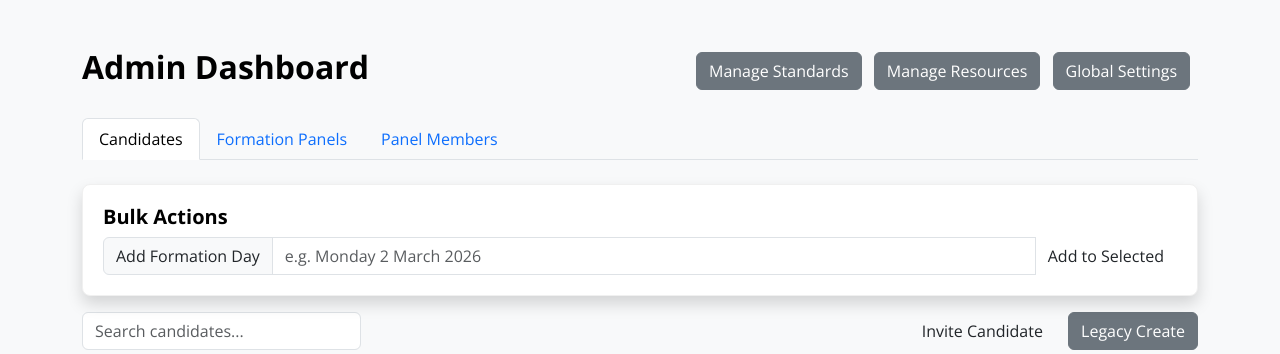
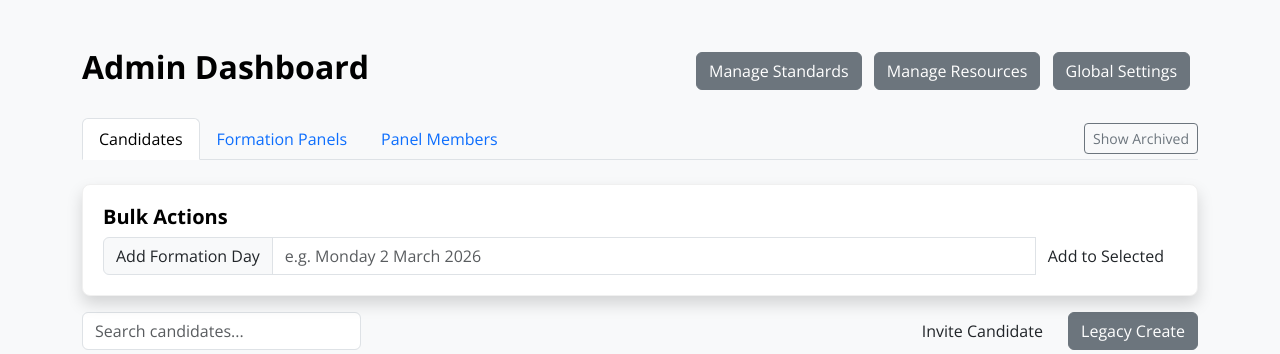
Before and after one commit to ashlittleford/candidates, a Flask app: page /admin in a window 1280 px wide. Shown: the part 115-469 px from the top of the page. Run offline with Flask 3, Linux system fonts and the light colour scheme; a user stored in the database is signed in; tables that the repository leaves empty hold one stand-in row (values such as "Sample post").

Commit message:
Add ability to archive candidates and panel members
Co-authored-by: ashlittleford <23649984+ashlittleford@users.noreply.github.com>

```diff
--- a/app/models.py
+++ b/app/models.py
@@ -12,6 +12,7 @@ class User(UserMixin, db.Model):
     password_hash = db.Column(db.String(150), nullable=False)
     is_admin = db.Column(db.Boolean, default=False)
     is_panel_member = db.Column(db.Boolean, default=False)
+    is_archived = db.Column(db.Boolean, default=False)
     name = db.Column(db.String(150))
 
     invitation_token = db.Column(db.String(100), unique=True, nullable=True)
--- a/app/routes.py
+++ b/app/routes.py
@@ -42,7 +42,8 @@ def panel_dashboard():
         candidates = User.query.join(Profile).filter(
             Profile.formation_panel_id == current_user.formation_panel_id,
             User.is_admin == False,
-            User.is_panel_member == False
+            User.is_panel_member == False,
+            User.is_archived == False
         ).all()
     else:
         candidates = []
@@ -109,7 +110,7 @@ def public_submit_document():
     if not global_settings:
         global_settings = GlobalSettings()
 
-    users = User.query.filter(User.is_admin == False, User.is_panel_member == False).all()
+    users = User.query.filter(User.is_admin == False, User.is_panel_member == False, User.is_archived == False).all()
 
     if request.method == 'POST':
         user_id = request.form.get('user_id')
@@ -169,8 +170,11 @@ def login():
         password = request.form.get('password')
         user = User.query.filter_by(username=username).first()
         if user and user.check_password(password):
-            login_user(user)
-            return redirect(url_for('main.index'))
+            if getattr(user, 'is_archived', False):
+                flash('This account has been archived')
+            else:
+                login_user(user)
+                return redirect(url_for('main.index'))
         else:
             flash('Invalid username or password')
     return render_template('login.html')
@@ -357,10 +361,17 @@ def admin_dashboard():
     if not global_settings:
         global_settings = GlobalSettings()
 
-    users = User.query.filter(User.is_admin == False, User.is_panel_member == False).all()
-    panel_members = User.query.filter_by(is_panel_member=True).all()
+    show_archived = request.args.get('show_archived', '0') == '1'
+
+    if show_archived:
+        users = User.query.filter(User.is_admin == False, User.is_panel_member == False).all()
+        panel_members = User.query.filter_by(is_panel_member=True).all()
+    else:
+        users = User.query.filter(User.is_admin == False, User.is_panel_member == False, User.is_archived == False).all()
+        panel_members = User.query.filter_by(is_panel_member=True, is_archived=False).all()
+
     panels = FormationPanel.query.all()
-    return render_template('admin_dashboard.html', users=users, panels=panels, panel_members=panel_members, global_settings=global_settings)
+    return render_template('admin_dashboard.html', users=users, panels=panels, panel_members=panel_members, global_settings=global_settings, show_archived=show_archived)
 
 @main.route('/admin/invite/candidate', methods=['GET', 'POST'])
 @login_required
@@ -512,6 +523,27 @@ def create_panel_member():
 
     panels = FormationPanel.query.all()
     return render_template('admin_create_panel_member.html', panels=panels)
+
+@main.route('/admin/toggle_archive/<int:user_id>', methods=['POST'])
+@login_required
+def toggle_archive(user_id):
+    if not current_user.is_admin:
+        flash('Access denied')
+        return redirect(url_for('main.profile'))
+
+    user = User.query.get_or_404(user_id)
+    if user.id == current_user.id:
+        flash('You cannot archive yourself.')
+        return redirect(url_for('main.admin_dashboard'))
+
+    user.is_archived = not getattr(user, 'is_archived', False)
+    db.session.commit()
+
+    status = 'archived' if user.is_archived else 'unarchived'
+    flash(f'User {user.username} has been {status}.')
+
+    # Stay on the same view (show archived or not)
+    return redirect(request.referrer or url_for('main.admin_dashboard'))
 
 @main.route('/admin/create', methods=['GET', 'POST'])
 @login_required
--- a/app/templates/admin_dashboard.html
+++ b/app/templates/admin_dashboard.html
@@ -10,7 +10,8 @@
     </div>
 </div>
 
-<ul class="nav nav-tabs mb-4" id="adminTabs" role="tablist">
+<div class="d-flex justify-content-between align-items-center mb-4">
+    <ul class="nav nav-tabs border-0 flex-grow-1" id="adminTabs" role="tablist">
         <li class="nav-item" role="presentation">
             <button class="nav-link active" id="candidates-tab" data-bs-toggle="tab" data-bs-target="#candidates" type="button" role="tab" aria-controls="candidates" aria-selected="true">Candidates</button>
         </li>
@@ -21,6 +22,14 @@
             <button class="nav-link" id="members-tab" data-bs-toggle="tab" data-bs-target="#members" type="button" role="tab" aria-controls="members" aria-selected="false">Panel Members</button>
         </li>
     </ul>
+    <div>
+        <a href="?show_archived={{ '0' if show_archived else '1' }}" class="btn btn-outline-secondary btn-sm">
+            {{ 'Hide Archived' if show_archived else 'Show Archived' }}
+        </a>
+    </div>
+</div>
+<!-- Border for tabs to make it look connected to the tab content -->
+<div class="border-bottom mb-4" style="margin-top: -1.5rem;"></div>
 
 <div class="tab-content" id="adminTabsContent">
     <div class="tab-pane fade show active" id="candidates" role="tabpanel" aria-labelledby="candidates-tab">
@@ -76,12 +85,25 @@
                                 <tr>
                                     <td><input type="checkbox" name="user_ids" value="{{ user.id }}"></td>
                                     <td>{{ user.id }}</td>
-                                    <td>{{ user.name }}</td>
+                                    <td>
+                                        {{ user.name }}
+                                        {% if user.is_archived %}
+                                        <span class="badge bg-secondary ms-2">Archived</span>
+                                        {% endif %}
+                                    </td>
                                     <td>{{ user.profile.start_date }}</td>
                                     <td>{{ user.profile.presbytery or '' }}</td>
                                     <td>{{ user.profile.formation_panel.chair_name if user.profile.formation_panel else '' }}</td>
                                     <td>
+                                        <div class="d-flex gap-2">
                                             <a href="{{ url_for('main.edit_user', user_id=user.id) }}" class="btn btn-sm btn-primary">Edit Profile</a>
+                                            <form action="{{ url_for('main.toggle_archive', user_id=user.id) }}" method="POST" onsubmit="return confirm('Are you sure you want to {{ 'unarchive' if user.is_archived else 'archive' }} this candidate?');">
+                                                <input type="hidden" name="csrf_token" value="{{ csrf_token() }}">
+                                                <button type="submit" class="btn btn-sm {{ 'btn-warning' if user.is_archived else 'btn-outline-danger' }}">
+                                                    {{ 'Unarchive' if user.is_archived else 'Archive' }}
+                                                </button>
+                                            </form>
+                                        </div>
                                     </td>
                                 </tr>
                                 {% endfor %}
@@ -161,7 +183,12 @@
                             {% for member in panel_members %}
                             <tr>
                                 <td>{{ member.id }}</td>
-                                <td>{{ member.name }}</td>
+                                <td>
+                                    {{ member.name }}
+                                    {% if member.is_archived %}
+                                    <span class="badge bg-secondary ms-2">Archived</span>
+                                    {% endif %}
+                                </td>
                                 <td>{{ member.username }}</td>
                                 <td>
                                     {% if member.formation_panel %}
@@ -171,8 +198,12 @@
                                     {% endif %}
                                 </td>
                                 <td>
-                                    <!-- Currently no specific edit for panel member, reuse delete or similar if implemented -->
-                                    <span class="text-muted">N/A</span>
+                                    <form action="{{ url_for('main.toggle_archive', user_id=member.id) }}" method="POST" class="d-inline" onsubmit="return confirm('Are you sure you want to {{ 'unarchive' if member.is_archived else 'archive' }} this panel member?');">
+                                        <input type="hidden" name="csrf_token" value="{{ csrf_token() }}">
+                                        <button type="submit" class="btn btn-sm {{ 'btn-warning' if member.is_archived else 'btn-outline-danger' }}">
+                                            {{ 'Unarchive' if member.is_archived else 'Archive' }}
+                                        </button>
+                                    </form>
                                 </td>
                             </tr>
                             {% else %}
--- a/app/templates/admin_edit_profile.html
+++ b/app/templates/admin_edit_profile.html
@@ -5,7 +5,7 @@
     <div class="col-md-8">
         <div class="card shadow">
             <div class="card-header">
-                <h3>Edit Profile: {{ user.name }} {% if user.profile.start_date %}<small class="text-muted fs-6">Start Date: {{ user.profile.start_date }}</small>{% endif %}</h3>
+                <h3>Edit Profile: {{ user.name }} {% if user.profile.start_date %}<small class="text-muted fs-6">Start Date: {{ user.profile.start_date }}</small>{% endif %} {% if user.is_archived %}<span class="badge bg-secondary ms-2 fs-6">Archived</span>{% endif %}</h3>
             </div>
             <div class="card-body">
                 <form method="POST">
```
Also changed, not shown: app/__init__.py (+10 -0 lines), 4 other files. Lines whose indentation alone changed are shown as unchanged.
